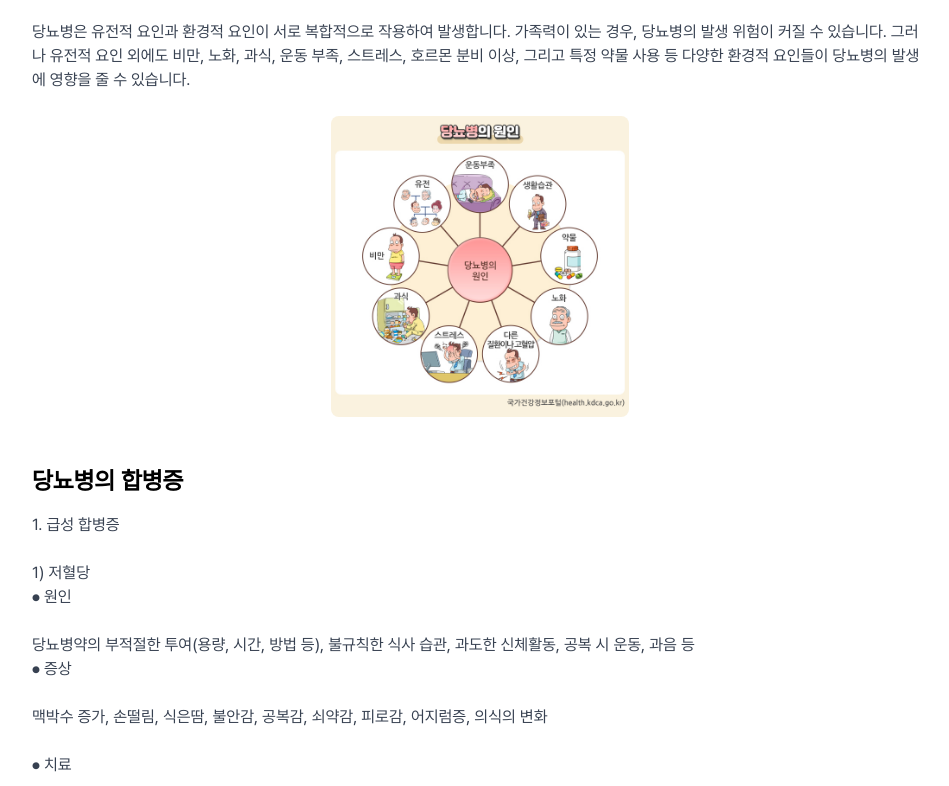
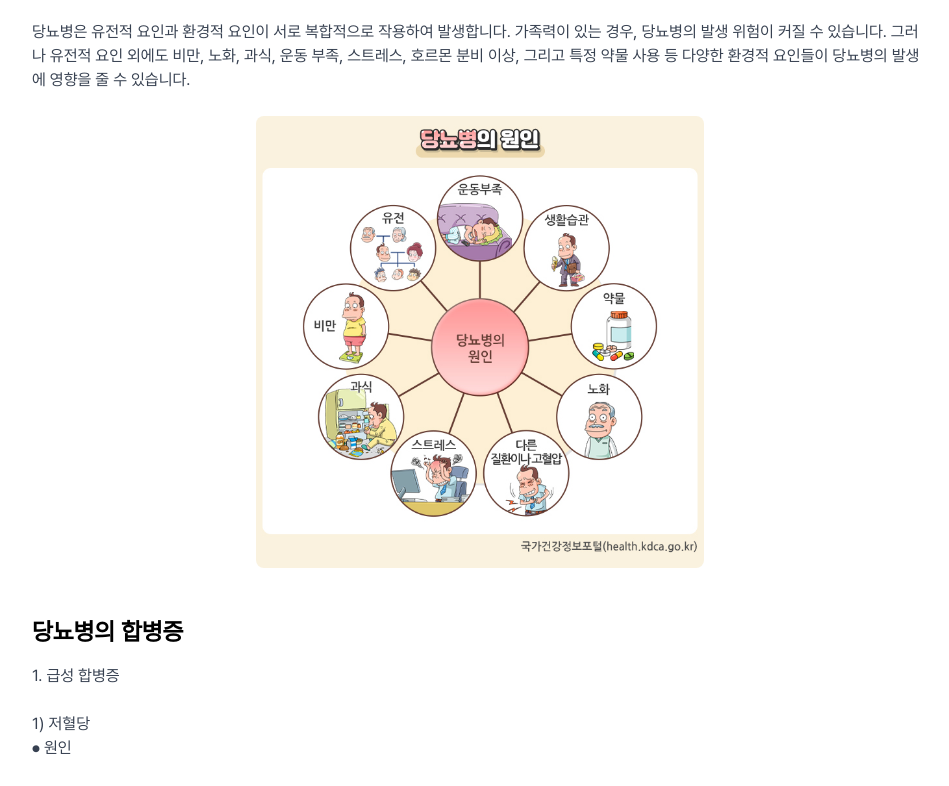
Before and after one commit to hyeonji423/project_front, a React (Create React App) app: page /healthdetail/0 in a window 1280 px wide. Shown: the part 632-1418 px from the top of the page, without its empty margins (160-1109 px from the left). Built offline with nearby package versions, Linux system fonts and the light colour scheme.

Commit message:
healthdetailimgsize

```diff
--- a/src/components/details/HealthDetail.jsx
+++ b/src/components/details/HealthDetail.jsx
@@ -78,7 +78,7 @@ const HealthDetail = () => {
                 <img
                   src={section.image}
                   alt={section.title}
-                  className="w-1/2 md:w-1/3 mx-auto rounded-lg"
+                  className="w-2/3 md:w-1/2 mx-auto rounded-lg"
                 />
               </div>
             )}
```
